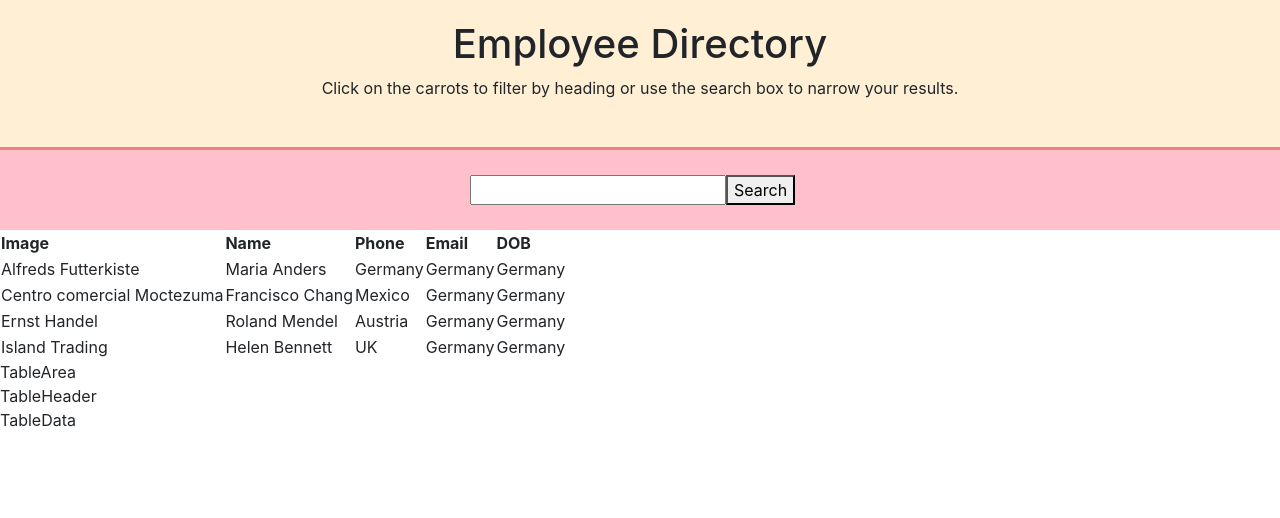
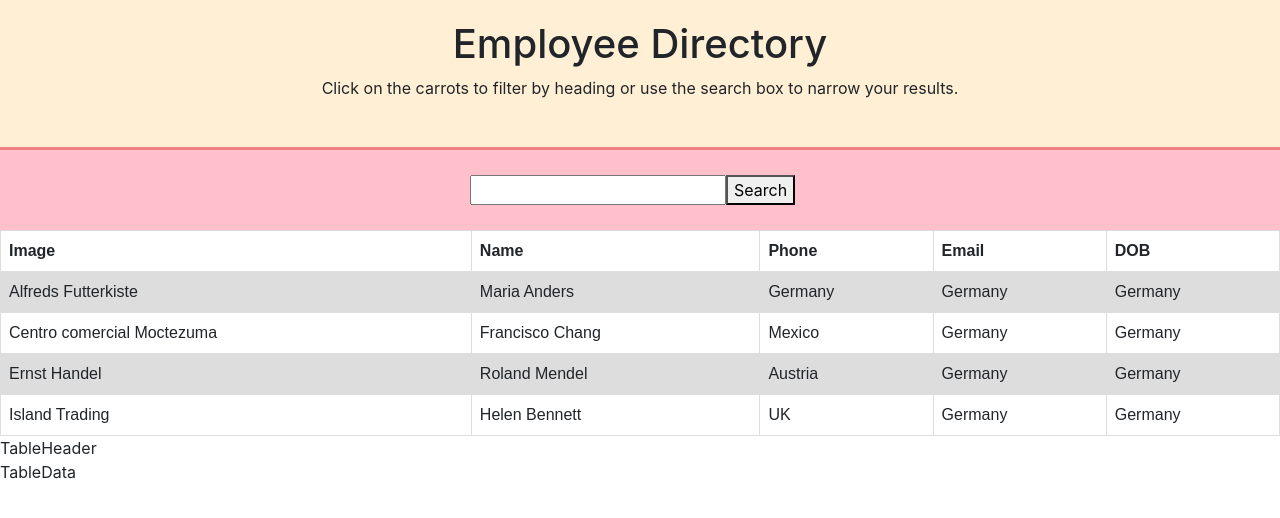
Before and after one commit to s88leigh/Employee-Directory, a React (Create React App) app in the folder employee-directory-react/: page / in a window 1280 px wide. Shown: the top 518 px of the page. Built offline with nearby package versions, Linux system fonts and the light colour scheme.

Commit message:
add style to Table

```diff
--- a/employee-directory-react/src/components/TableArea/index.js
+++ b/employee-directory-react/src/components/TableArea/index.js
@@ -1,9 +1,10 @@
 import React from 'react';
+import './tableStyle.css';
 
 export default class TableArea extends React.Component {
 
     render() {
-        return(
+        return (
             <div>
                 <table>
                     <tr>
@@ -43,7 +44,7 @@
                         <td>Germany</td>
                     </tr>
                 </table>
-                TableArea
+
             </div>
         )
     }
--- a/employee-directory-react/src/components/TableArea/tableStyle.css
+++ b/employee-directory-react/src/components/TableArea/tableStyle.css
@@ -0,0 +1,15 @@
+table {
+    font-family: arial, sans-serif;
+    border-collapse: collapse;
+    width: 100%;
+  }
+
+  td, th {
+    border: 1px solid #dddddd;
+    text-align: left;
+    padding: 8px;
+  }
+
+  tr:nth-child(even) {
+    background-color: #dddddd;
+  }
```
Lines whose indentation alone changed are shown as unchanged.
